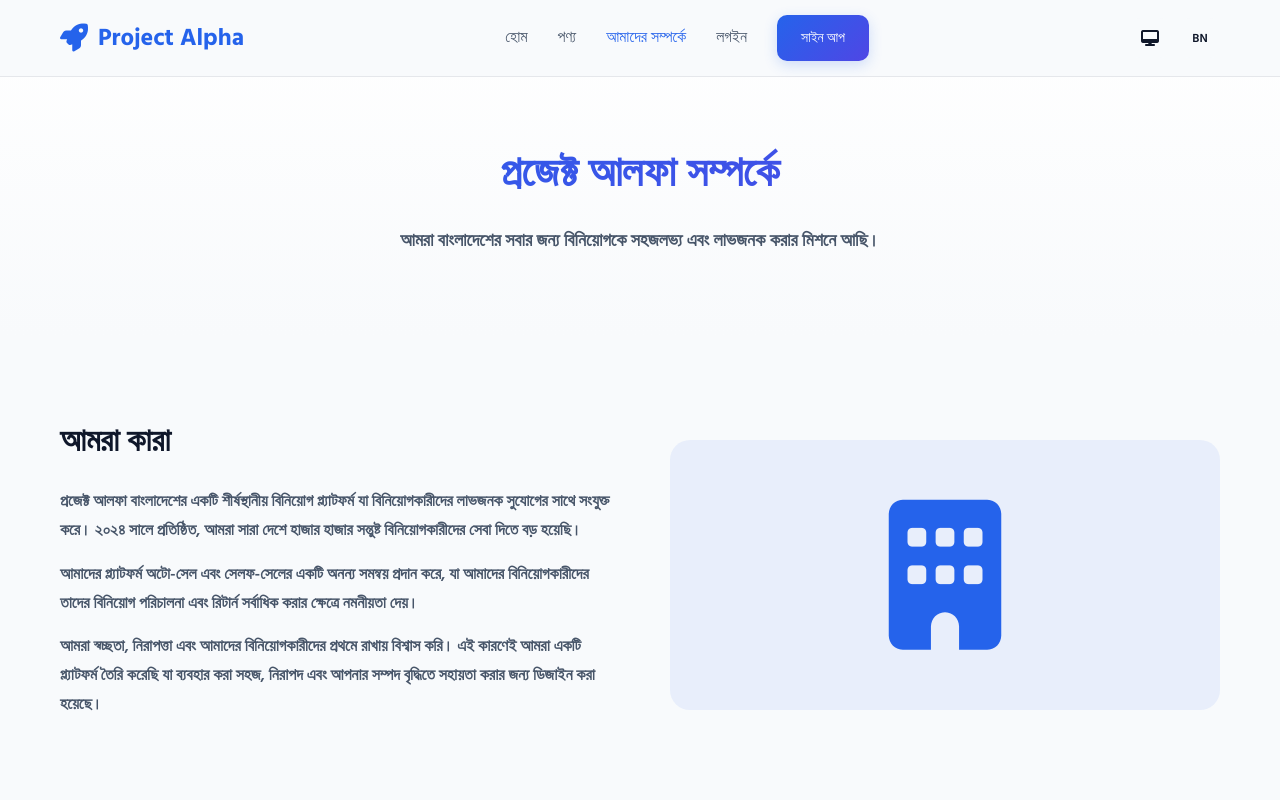
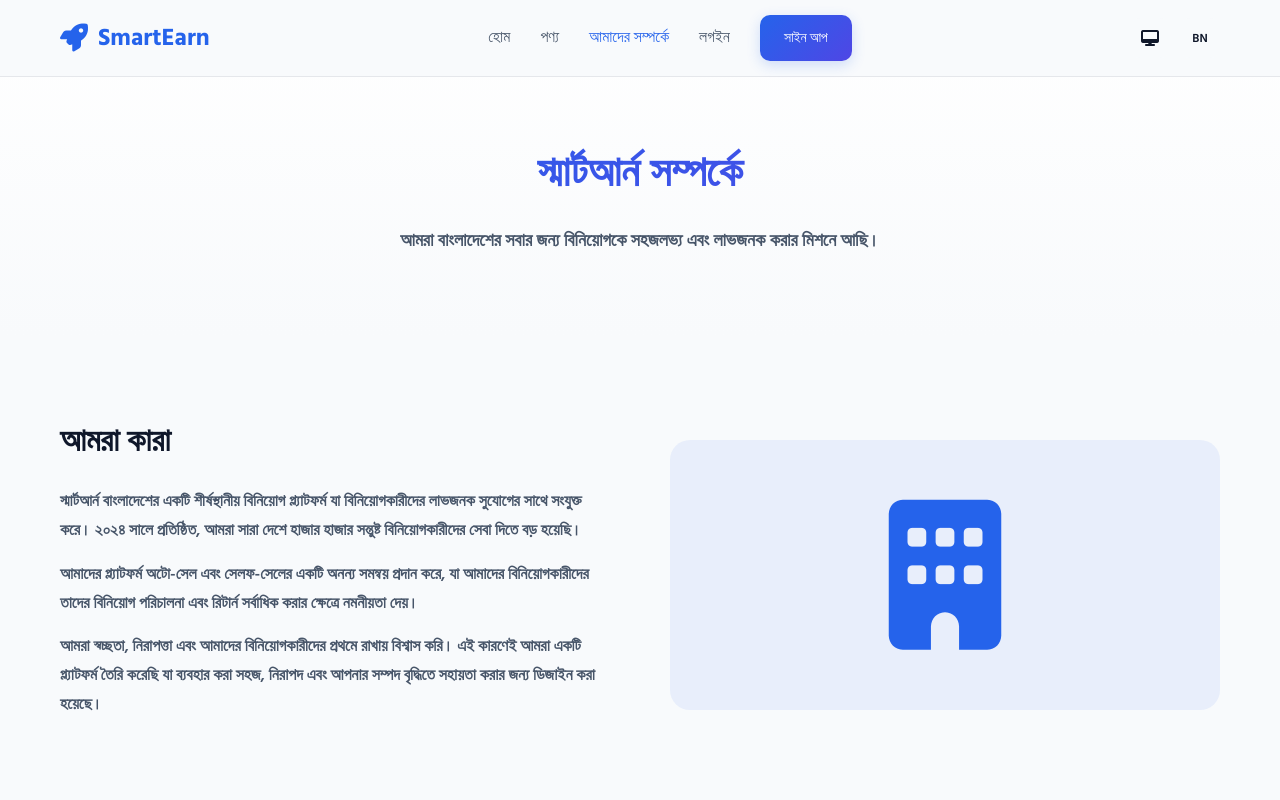
Before and after one commit to gmomorfaruk/Project-Alpha, a Next.js app: page /about in a window 1280 px wide. Shown: the top 800 px of the page. Built offline with nearby package versions, Linux system fonts and the light colour scheme.

Commit message:
Rename Project Alpha to SmartEarn across all app views

```diff
--- a/src/app/about/page.tsx
+++ b/src/app/about/page.tsx
@@ -256,7 +256,7 @@ export default function About() {
                 <div className="container">
                     <Link href="/" className="logo">
                         <i className="fas fa-rocket"></i>
-                        <span>Project Alpha</span>
+                        <span>SmartEarn</span>
                     </Link>
 
                     <div className={`nav-links ${mobileMenuOpen ? 'active' : ''}`} id="navLinks">
@@ -296,7 +296,7 @@ export default function About() {
             {/* Hero Section */}
             <section className="about-hero">
                 <div className="container">
-                    <h1>{tText("About Project Alpha", "প্রজেক্ট আলফা সম্পর্কে")}</h1>
+                    <h1>{tText("About SmartEarn", "স্মার্টআর্ন সম্পর্কে")}</h1>
                     <p>{tText("We're on a mission to make investing accessible and profitable for everyone in Bangladesh.", "আমরা বাংলাদেশের সবার জন্য বিনিয়োগকে সহজলভ্য এবং লাভজনক করার মিশনে আছি।")}</p>
                 </div>
             </section>
@@ -307,7 +307,7 @@ export default function About() {
                     <div className="about-grid">
                         <div className="about-content">
                             <h2>{tText("Who We Are", "আমরা কারা")}</h2>
-                            <p>{tText("Project Alpha is a leading investment platform in Bangladesh that connects investors with profitable opportunities. Founded in 2024, we've grown to serve thousands of satisfied investors across the country.", "প্রজেক্ট আলফা বাংলাদেশের একটি শীর্ষস্থানীয় বিনিয়োগ প্ল্যাটফর্ম যা বিনিয়োগকারীদের লাভজনক সুযোগের সাথে সংযুক্ত করে। ২০২৪ সালে প্রতিষ্ঠিত, আমরা সারা দেশে হাজার হাজার সন্তুষ্ট বিনিয়োগকারীদের সেবা দিতে বড় হয়েছি।")}</p>
+                            <p>{tText("SmartEarn is a leading investment platform in Bangladesh that connects investors with profitable opportunities. Founded in 2024, we've grown to serve thousands of satisfied investors across the country.", "স্মার্টআর্ন বাংলাদেশের একটি শীর্ষস্থানীয় বিনিয়োগ প্ল্যাটফর্ম যা বিনিয়োগকারীদের লাভজনক সুযোগের সাথে সংযুক্ত করে। ২০২৪ সালে প্রতিষ্ঠিত, আমরা সারা দেশে হাজার হাজার সন্তুষ্ট বিনিয়োগকারীদের সেবা দিতে বড় হয়েছি।")}</p>
                             <p>{tText("Our platform offers a unique combination of auto-sell and self-sell options, giving our investors flexibility in how they manage their investments and maximize their returns.", "আমাদের প্ল্যাটফর্ম অটো-সেল এবং সেলফ-সেলের একটি অনন্য সমন্বয় প্রদান করে, যা আমাদের বিনিয়োগকারীদের তাদের বিনিয়োগ পরিচালনা এবং রিটার্ন সর্বাধিক করার ক্ষেত্রে নমনীয়তা দেয়।")}</p>
                             <p>{tText("We believe in transparency, security, and putting our investors first. That's why we've built a platform that's easy to use, secure, and designed to help you grow your wealth.", "আমরা স্বচ্ছতা, নিরাপত্তা এবং আমাদের বিনিয়োগকারীদের প্রথমে রাখায় বিশ্বাস করি। এই কারণেই আমরা একটি প্ল্যাটফর্ম তৈরি করেছি যা ব্যবহার করা সহজ, নিরাপদ এবং আপনার সম্পদ বৃদ্ধিতে সহায়তা করার জন্য ডিজাইন করা হয়েছে।")}</p>
                         </div>
@@ -372,7 +372,7 @@ export default function About() {
                 <div className="container">
                     <div className="section-header">
                         <h2>{tText("Our Leadership Team", "আমাদের নেতৃত্ব দল")}</h2>
-                        <p>{tText("Meet the experts behind Project Alpha", "প্রজেক্ট আলফার পেছনের বিশেষজ্ঞদের সাথে পরিচিত হন")}</p>
+                        <p>{tText("Meet the experts behind SmartEarn", "স্মার্টআর্নের পেছনের বিশেষজ্ঞদের সাথে পরিচিত হন")}</p>
                     </div>
                     <div className="team-grid">
                         <div className="team-card">
@@ -420,7 +420,7 @@ export default function About() {
                                 <i className="fas fa-envelope"></i>
                             </div>
                             <h4>{tText("Email Us", "ইমেইল করুন")}</h4>
-                            <p><a href="mailto:support@projectalpha.com">support@projectalpha.com</a></p>
+                            <p><a href="mailto:support@smartearn.com">support@smartearn.com</a></p>
                         </div>
                         <div className="contact-card">
                             <div className="icon">
@@ -444,7 +444,7 @@ export default function About() {
             <footer className="footer">
                 <div className="container">
                     <div className="footer-bottom" style={{ borderTop: 'none', paddingTop: 0 }}>
-                        <p>&copy; 2026 Project Alpha. All rights reserved.</p>
+                        <p>&copy; 2026 SmartEarn. All rights reserved.</p>
                     </div>
                 </div>
             </footer>
--- a/src/app/admin/layout.tsx
+++ b/src/app/admin/layout.tsx
@@ -431,7 +431,7 @@ export default function AdminLayout({ children }: { children: React.ReactNode })
                 <div className="admin-sidebar-header">
                     <Link href="/admin" className="admin-logo">
                         <i className="fas fa-rocket"></i>
-                        <span>Project Alpha</span>
+                        <span>SmartEarn</span>
                     </Link>
                     <button className="admin-hamburger" onClick={() => setMobileMenuOpen(false)}>
                         <i className="fas fa-times"></i>
--- a/src/app/admin/settings/page.tsx
+++ b/src/app/admin/settings/page.tsx
@@ -40,7 +40,7 @@ interface AppSettings {
 }
 
 const defaultSettings: AppSettings = {
-    platformName: 'Project Alpha',
+    platformName: 'SmartEarn',
     defaultLanguage: 'en',
     maintenanceMode: false,
     minDeposit: 500,
--- a/src/app/dashboard/layout.tsx
+++ b/src/app/dashboard/layout.tsx
@@ -83,7 +83,7 @@ export default function DashboardLayout({ children }: { children: React.ReactNod
                 <div className="sidebar-logo">
                     <Link href="/dashboard">
                         <i className="fas fa-rocket logo-icon"></i>
-                        <span>Project Alpha</span>
+                        <span>SmartEarn</span>
                     </Link>
                 </div>
 
@@ -131,7 +131,7 @@ export default function DashboardLayout({ children }: { children: React.ReactNod
                     <div className="drawer-header">
                         <Link href="/dashboard" className="drawer-logo" onClick={() => setMobileMenuOpen(false)}>
                             <i className="fas fa-rocket logo-icon"></i>
-                            <span>Project Alpha</span>
+                            <span>SmartEarn</span>
                         </Link>
                         <button className="drawer-close-btn" onClick={() => setMobileMenuOpen(false)}>
                             <i className="fas fa-times"></i>
--- a/src/app/dashboard/referrals/page.tsx
+++ b/src/app/dashboard/referrals/page.tsx
@@ -55,8 +55,8 @@ export default function ClientReferralsPage() {
 
         if (navigator.share) {
             navigator.share({
-                title: 'Join Project Alpha',
-                text: `Join me on Project Alpha and start earning! Use my referral code: ${user.referralCode}`,
+                title: 'Join SmartEarn',
+                text: `Join me on SmartEarn and start earning! Use my referral code: ${user.referralCode}`,
                 url: link
             }).catch(() => {
                 navigator.clipboard.writeText(link);
--- a/src/app/layout.tsx
+++ b/src/app/layout.tsx
@@ -11,8 +11,8 @@ import { AuthProvider } from "@/context/AuthContext";
 import { ToastProvider } from "@/context/ToastContext";
 
 export const metadata: Metadata = {
-  title: "Project Alpha - Investment Platform",
-  description: "Project Alpha - Your trusted investment platform. Earn daily profits through secure investments.",
+  title: "SmartEarn - Investment Platform",
+  description: "SmartEarn - Your trusted investment platform. Earn daily profits through secure investments.",
 };
 
 export default function RootLayout({
--- a/src/app/login/page.tsx
+++ b/src/app/login/page.tsx
@@ -489,7 +489,7 @@ export default function LoginPage() {
                 <div className="container">
                     <Link href="/" className="logo">
                         <i className="fas fa-rocket"></i>
-                        <span>Project Alpha</span>
+                        <span>SmartEarn</span>
                     </Link>
                     <div className={`nav-links ${mobileMenuOpen ? 'active' : ''}`} id="navLinks">
                         <Link href="/">{t('nav.home')}</Link>
--- a/src/app/page.tsx
+++ b/src/app/page.tsx
@@ -35,7 +35,7 @@ export default function Home() {
                 <div className="container">
                     <Link href="/" className="logo">
                         <i className="fas fa-rocket"></i>
-                        <span>Project Alpha</span>
+                        <span>SmartEarn</span>
                     </Link>
 
                     <div className={`nav-links ${mobileMenuOpen ? 'active' : ''}`} id="navLinks">
@@ -375,7 +375,7 @@ export default function Home() {
                         <div className="footer-brand">
                             <Link href="/" className="logo">
                                 <i className="fas fa-rocket"></i>
-                                <span>Project Alpha</span>
+                                <span>SmartEarn</span>
                             </Link>
                             <p>{tText("Your trusted investment platform for secure and profitable investments.", "নিরাপদ এবং লাভজনক বিনিয়োগের জন্য আপনার বিশ্বস্ত বিনিয়োগ প্ল্যাটফর্ম।")}</p>
                             <div className="social-links">
@@ -406,14 +406,14 @@ export default function Home() {
                         <div className="footer-column">
                             <h4>{tText("Contact Us", "যোগাযোগ")}</h4>
                             <ul>
-                                <li><a href="mailto:support@projectalpha.com"><i className="fas fa-envelope"></i> support@projectalpha.com</a></li>
+                                <li><a href="mailto:support@smartearn.com"><i className="fas fa-envelope"></i> support@smartearn.com</a></li>
                                 <li><a href="tel:+8801XXXXXXXXX"><i className="fas fa-phone"></i> {tNum("+880 1XXX-XXXXXX")}</a></li>
                                 <li><span><i className="fas fa-map-marker-alt"></i> {tText("Dhaka, Bangladesh", "ঢাকা, বাংলাদেশ")}</span></li>
                             </ul>
                         </div>
                     </div>
                     <div className="footer-bottom">
-                        <p>&copy; {tNum(2026)} Project Alpha. {tText("All rights reserved.", "সর্বস্বত্ব সংরক্ষিত।")}</p>
+                        <p>&copy; {tNum(2026)} SmartEarn. {tText("All rights reserved.", "সর্বস্বত্ব সংরক্ষিত।")}</p>
                         <div className="footer-bottom-links">
                             <a href="#">{tText("Privacy Policy", "গোপনীয়তা নীতি")}</a>
                             <a href="#">{tText("Terms of Service", "সেবার শর্তাবলী")}</a>
--- a/src/app/products/page.tsx
+++ b/src/app/products/page.tsx
@@ -390,7 +390,7 @@ export default function ProductsPage() {
                 <div className="container">
                     <Link href="/" className="logo">
                         <i className="fas fa-rocket"></i>
-                        <span>Project Alpha</span>
+                        <span>SmartEarn</span>
                     </Link>
 
                     <div className={`nav-links ${mobileMenuOpen ? 'active' : ''}`} id="navLinks">
@@ -550,7 +550,7 @@ export default function ProductsPage() {
             <footer className="footer">
                 <div className="container">
                     <div className="footer-bottom" style={{ borderTop: 'none', paddingTop: 0 }}>
-                        <p>&copy; 2026 Project Alpha. All rights reserved.</p>
+                        <p>&copy; 2026 SmartEarn. All rights reserved.</p>
                     </div>
                 </div>
             </footer>
--- a/src/app/signup/page.tsx
+++ b/src/app/signup/page.tsx
@@ -403,7 +403,7 @@ function SignupContent() {
                 <div className="container">
                     <Link href="/" className="logo">
                         <i className="fas fa-rocket"></i>
-                        <span>Project Alpha</span>
+                        <span>SmartEarn</span>
                     </Link>
                     <div className={`nav-links ${mobileMenuOpen ? 'active' : ''}`} id="navLinks">
                         <Link href="/">{t('nav.home')}</Link>
```
